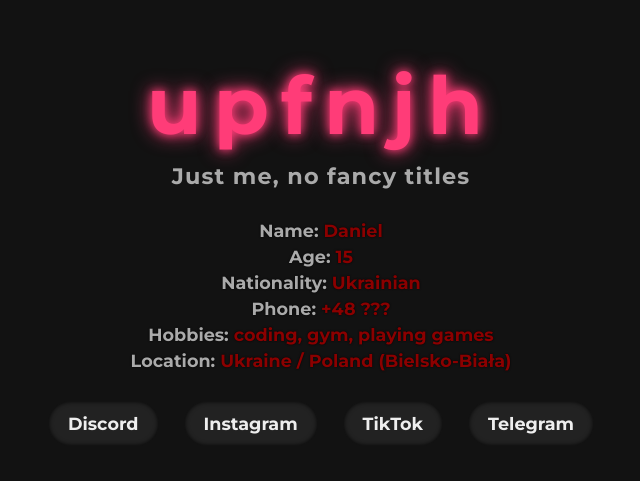
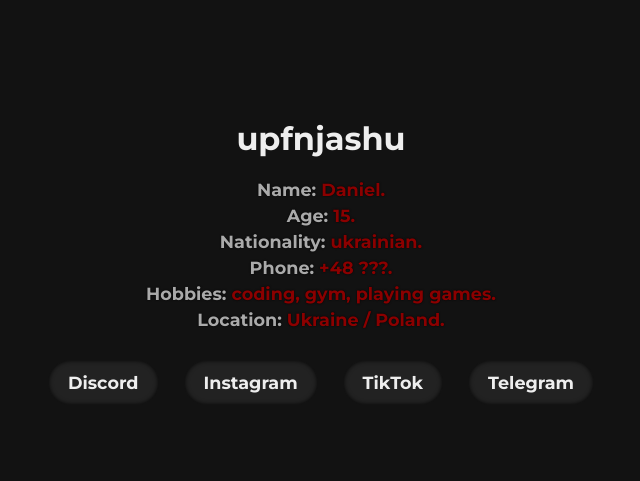
Before and after one commit to unswag1337/unswag1337.github.io, a plain HTML site: page index.html in a window 1280 px wide. Shown: the part 149-630 px from the top of the page, without its empty margins (319-959 px from the left). Drawn offline with Linux system fonts and the light colour scheme.

Commit message:
Update index.html

```diff
--- a/index.html
+++ b/index.html
@@ -91,16 +91,15 @@
 </head>
 <body>
   <div class="center-block">
-    <h1 class="nickname">upfnjh</h1>
-    <p class="description">Just me, no fancy titles</p>
+    <h1 class="nickame">upfnjashu</h1>
 
     <div class="bio">
-      <div class="bio-item"><span class="label">Name:</span> Daniel</div>
-      <div class="bio-item"><span class="label">Age:</span> 15</div>
-      <div class="bio-item"><span class="label">Nationality:</span> Ukrainian</div>
-      <div class="bio-item"><span class="label">Phone:</span> +48 ???</div>
-      <div class="bio-item"><span class="label">Hobbies:</span> coding, gym, playing games</div>
-      <div class="bio-item"><span class="label">Location:</span> Ukraine / Poland (Bielsko-Biała)</div>
+      <div class="bio-item"><span class="label">Name:</span> Daniel.</div>
+      <div class="bio-item"><span class="label">Age:</span> 15.</div>
+      <div class="bio-item"><span class="label">Nationality:</span> ukrainian.</div>
+      <div class="bio-item"><span class="label">Phone:</span> +48 ???.</div>
+      <div class="bio-item"><span class="label">Hobbies:</span> coding, gym, playing games.</div>
+      <div class="bio-item"><span class="label">Location:</span> Ukraine / Poland.</div>
     </div>
 
     <div class="social-links">
```
